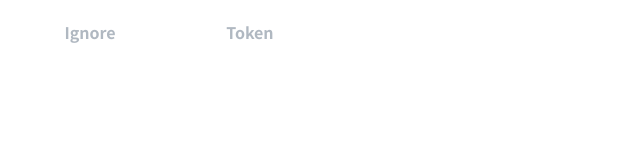
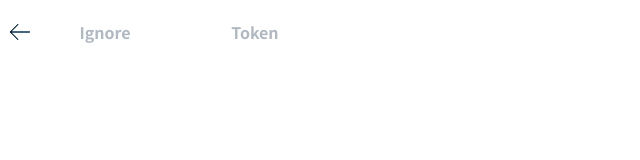
Before and after one commit to SoYoung210/real-diff, a React (Create React App) app: page /settings in a window 1280 px wide. Shown: the top 160 px of the page, without its empty margins (0-640 px from the left). Built offline with nearby package versions, Linux system fonts and the light colour scheme.

Commit message:
feat: add back button

```diff
--- a/src/components/shared/MainHeader.tsx
+++ b/src/components/shared/MainHeader.tsx
@@ -28,7 +28,7 @@ export const MainHeader = ({title, highlightIndex}: Props) => {
       {
         title.split('').map((s, idx) => {
           if (highlightIndex.includes(idx)) {
-            return <HighlightText>{s}</HighlightText>
+            return <HighlightText key={`${s}-${idx}`}>{s}</HighlightText>
           }
 
           return s
--- a/src/components/shared/SettingNavigation.tsx
+++ b/src/components/shared/SettingNavigation.tsx
@@ -1,8 +1,13 @@
 import styled from '@emotion/styled'
 import React from 'react'
-import { NavLink, useRouteMatch } from 'react-router-dom'
+import { Link,NavLink, useRouteMatch } from 'react-router-dom'
 
 import { SETTING_ROUTE_TYPE } from '@/constants/routes'
+
+const BackButton =styled(Link)`
+  background: url('/assets/return.svg') center no-repeat;
+  width: 20px;
+`
 
 const StyledNavLink = styled(NavLink)`
   padding: 14px 0;
@@ -28,6 +33,7 @@ export const SettingNavigation = () => {
 
   return (
     <StickyNav>
+      <BackButton to='/main' />
       <StyledNavLink
         activeClassName='active'
         to={`${match.url}/${SETTING_ROUTE_TYPE.FILE_LIST}`}
```
Also changed, not shown: public/assets/return.svg (added).
